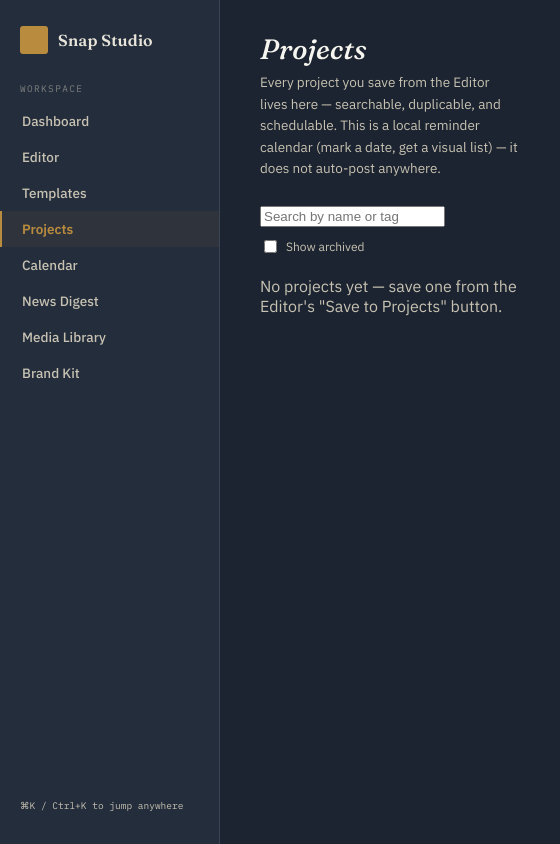
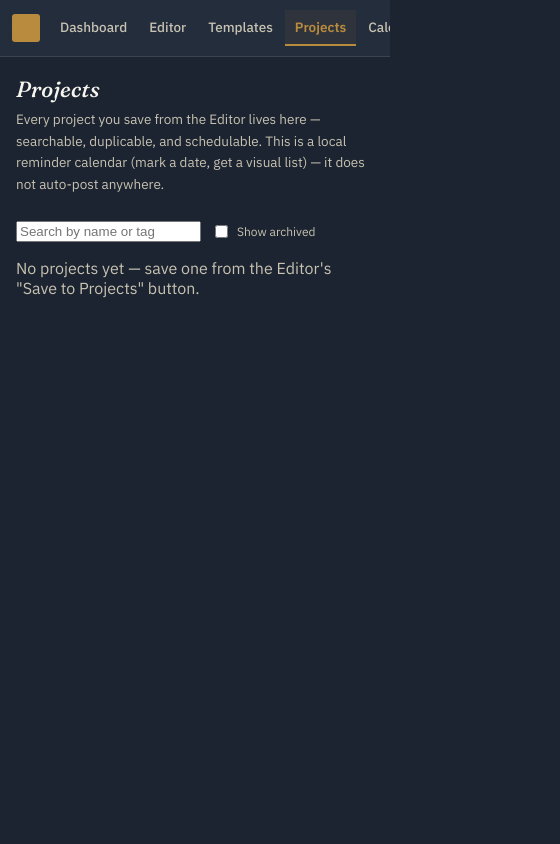
Before and after one commit to KusalKandel01/SnapIt, a Next.js app: page /projects in a window 390 px wide. Shown: the whole page, 560 px wide, since content can reach past the window. Built offline with nearby package versions, Linux system fonts and the light colour scheme; a web font is replaced by a local one.

Commit message:
Add files via upload

```diff
--- a/lib/projects.js
+++ b/lib/projects.js
@@ -60,6 +60,18 @@ export function setArchived(id, archived) {
   writeProjects(list);
 }
 
+export function bulkSetArchived(ids, archived) {
+  const idSet = new Set(ids);
+  const now = Date.now();
+  const list = readProjects().map(p => idSet.has(p.id) ? { ...p, archived, updatedAt: now } : p);
+  writeProjects(list);
+}
+
+export function bulkDelete(ids) {
+  const idSet = new Set(ids);
+  writeProjects(readProjects().filter(p => !idSet.has(p.id)));
+}
+
 export function setSchedule(id, scheduledDate) {
   const list = readProjects();
   const idx = list.findIndex(p => p.id === id);
--- a/pages/projects.js
+++ b/pages/projects.js
@@ -2,7 +2,7 @@ import { useEffect, useMemo, useState } from 'react';
 import { useRouter } from 'next/router';
 import Layout from '../components/Layout';
 import useToast from '../components/useToast';
-import { readProjects, deleteProject, duplicateProject, setArchived, setSchedule } from '../lib/projects';
+import { readProjects, deleteProject, duplicateProject, setArchived, setSchedule, bulkSetArchived, bulkDelete } from '../lib/projects';
 
 function formatDate(ts) {
   return new Date(ts).toLocaleDateString(undefined, { month: 'short', day: 'numeric', year: 'numeric' });
@@ -13,6 +13,7 @@ export default function Projects() {
   const [projects, setProjects] = useState([]);
   const [query, setQuery] = useState('');
   const [showArchived, setShowArchived] = useState(false);
+  const [selected, setSelected] = useState(new Set());
   const { toast, ToastEl } = useToast();
 
   function refresh() { setProjects(readProjects()); }
@@ -26,6 +27,9 @@ export default function Projects() {
       .sort((a, b) => b.updatedAt - a.updatedAt);
   }, [projects, query, showArchived]);
 
+  // Clear stale selections whenever the filter changes what's visible
+  useEffect(() => { setSelected(new Set()); }, [query, showArchived]);
+
   function openProject(p) {
     sessionStorage.setItem('snapstudio:preset', JSON.stringify(p.data));
     sessionStorage.setItem('snapstudio:openProjectId', p.id);
@@ -37,25 +41,70 @@ export default function Projects() {
   function onArchive(id, archived) { setArchived(id, archived); refresh(); toast(archived ? 'Archived' : 'Restored from archive'); }
   function onScheduleChange(id, dateStr) { setSchedule(id, dateStr || null); refresh(); }
 
+  function toggleSelect(id) {
+    setSelected(prev => {
+      const next = new Set(prev);
+      next.has(id) ? next.delete(id) : next.add(id);
+      return next;
+    });
+  }
+  function toggleSelectAll() {
+    setSelected(prev => prev.size === filtered.length ? new Set() : new Set(filtered.map(p => p.id)));
+  }
+
+  function bulkArchive(archived) {
+    bulkSetArchived([...selected], archived);
+    refresh();
+    toast(`${selected.size} project(s) ${archived ? 'archived' : 'restored'}`);
+    setSelected(new Set());
+  }
+  function bulkDeleteSelected() {
+    if (!confirm(`Delete ${selected.size} project(s)? This can\u2019t be undone.`)) return;
+    bulkDelete([...selected]);
+    refresh();
+    toast(`${selected.size} project(s) deleted`);
+    setSelected(new Set());
+  }
+
   return (
     <Layout>
       <h1 className="page-title">Projects</h1>
       <p className="page-sub">Every project you save from the Editor lives here — searchable, duplicable, and schedulable. This is a local reminder calendar (mark a date, get a visual list) — it does not auto-post anywhere.</p>
 
-      <div style={{ display: 'flex', gap: 10, marginBottom: 20, flexWrap: 'wrap', alignItems: 'center' }}>
+      <div style={{ display: 'flex', gap: 10, marginBottom: 16, flexWrap: 'wrap', alignItems: 'center' }}>
         <input type="text" value={query} onChange={e => setQuery(e.target.value)} placeholder="Search by name or tag" style={{ maxWidth: 280 }} />
         <label className="checkline" style={{ display: 'flex', alignItems: 'center', gap: 6, fontSize: 12, color: 'var(--rule-light)' }}>
           <input type="checkbox" checked={showArchived} onChange={e => setShowArchived(e.target.checked)} /> Show archived
         </label>
+        {filtered.length > 0 && (
+          <label className="checkline" style={{ display: 'flex', alignItems: 'center', gap: 6, fontSize: 12, color: 'var(--rule-light)', marginLeft: 'auto' }}>
+            <input type="checkbox" checked={selected.size === filtered.length && filtered.length > 0} onChange={toggleSelectAll} /> Select all ({filtered.length})
+          </label>
+        )}
       </div>
+
+      {selected.size > 0 && (
+        <div className="card-panel" style={{ display: 'flex', alignItems: 'center', gap: 10, marginBottom: 20, padding: '10px 14px', border: '1px solid var(--brass)' }}>
+          <span style={{ fontFamily: 'var(--font-mono)', fontSize: 11.5, color: 'var(--brass)' }}>{selected.size} selected</span>
+          <div style={{ display: 'flex', gap: 8, marginLeft: 'auto' }}>
+            <button className="btn secondary" style={{ fontSize: 11 }} onClick={() => bulkArchive(true)}>Archive</button>
+            <button className="btn secondary" style={{ fontSize: 11 }} onClick={() => bulkArchive(false)}>Restore</button>
+            <button className="btn secondary" style={{ fontSize: 11, color: 'var(--proof-red)' }} onClick={bulkDeleteSelected}>Delete</button>
+            <button className="btn secondary" style={{ fontSize: 11 }} onClick={() => setSelected(new Set())}>Clear</button>
+          </div>
+        </div>
+      )}
 
       {filtered.length === 0 && <p style={{ color: 'var(--rule-light)' }}>No projects yet — save one from the Editor's "Save to Projects" button.</p>}
 
       <div style={{ display: 'grid', gridTemplateColumns: 'repeat(auto-fill, minmax(260px, 1fr))', gap: 16 }}>
         {filtered.map(p => (
-          <div key={p.id} className="card-panel" style={{ opacity: p.archived ? 0.6 : 1 }}>
-            <h3 style={{ fontFamily: 'var(--font-display)', fontStyle: 'italic', fontSize: 15, margin: '0 0 4px 0', cursor: 'pointer' }} onClick={() => openProject(p)}>{p.name}</h3>
-            <p className="spec-tag" style={{ marginBottom: 10 }}>Updated {formatDate(p.updatedAt)}</p>
+          <div key={p.id} className="card-panel" style={{ opacity: p.archived ? 0.6 : 1, position: 'relative', border: selected.has(p.id) ? '1px solid var(--brass)' : '1px solid var(--rule)' }}>
+            <div style={{ display: 'flex', alignItems: 'flex-start', gap: 8, marginBottom: 4 }}>
+              <input type="checkbox" checked={selected.has(p.id)} onChange={() => toggleSelect(p.id)} style={{ marginTop: 4 }} />
+              <h3 style={{ fontFamily: 'var(--font-display)', fontStyle: 'italic', fontSize: 15, margin: 0, cursor: 'pointer', flex: 1 }} onClick={() => openProject(p)}>{p.name}</h3>
+            </div>
+            <p className="spec-tag" style={{ marginBottom: 10, marginLeft: 24 }}>Updated {formatDate(p.updatedAt)}</p>
             <div className="field" style={{ marginBottom: 10 }}>
               <label style={{ fontSize: 9.5 }}>Schedule reminder</label>
               <input type="date" value={p.scheduledDate || ''} onChange={e => onScheduleChange(p.id, e.target.value)} style={{ fontSize: 12, padding: '6px 8px' }} />
--- a/styles/globals.css
+++ b/styles/globals.css
@@ -146,3 +146,36 @@ textarea:focus-visible, [tabindex]:focus-visible {
   font-family:var(--font-mono); font-size:10px; letter-spacing:.08em; text-transform:uppercase;
   color:var(--brass); border:1px solid var(--brass); border-radius:2px; padding:3px 10px; background:rgba(185,139,62,.06);
 }
+
+/* ---- Editor's main two-column layout, extracted from an inline style so
+   it can actually respond to screen width — it couldn't before. ---- */
+.editor-grid{ display:grid; grid-template-columns:380px 1fr; gap:24px; }
+
+/* ---- Responsive breakpoints. There were none before this — the fixed
+   220px sidebar + 380px editor panel + 420px canvas preview simply
+   overflowed horizontally on any phone-width screen. Two tiers: tablet
+   (nav stays a sidebar but narrower, editor stacks) and phone (nav becomes
+   a horizontal scrollable bar, everything stacks, padding shrinks). ---- */
+@media (max-width: 900px){
+  .editor-grid{ grid-template-columns:1fr; }
+  .editor-sidebar{ max-height:none !important; }
+}
+
+@media (max-width: 720px){
+  body{ overflow-x:hidden; }
+  .app-shell{ flex-direction:column; }
+  .nav{
+    width:100%; height:auto; position:sticky; top:0; z-index:20;
+    flex-direction:row; align-items:center; gap:2px; padding:10px 12px;
+    overflow-x:auto; white-space:nowrap; border-right:none; border-bottom:1px solid var(--rule);
+  }
+  .nav .brand{ margin-bottom:0; flex-shrink:0; padding:0 8px 0 0; }
+  .nav .brand span{ display:none; } /* keep the mark, drop the wordmark to save width */
+  .nav-label{ display:none; }
+  .nav a{ flex-shrink:0; border-left:none; border-bottom:2px solid transparent; padding:8px 10px; }
+  .nav a.active{ border-left:none; border-bottom-color:var(--brass); }
+  .nav > div[style]{ display:none; } /* the "⌘K to jump anywhere" hint — no room on phone width */
+  .main{ padding:18px 16px; }
+  h1.page-title{ font-size:22px; }
+  .proof-frame{ padding:20px; }
+}
```
Also changed, not shown: DEVELOPER_CONTEXT.html (+13 -1 lines), pages/editor.js (+15 -6 lines).
